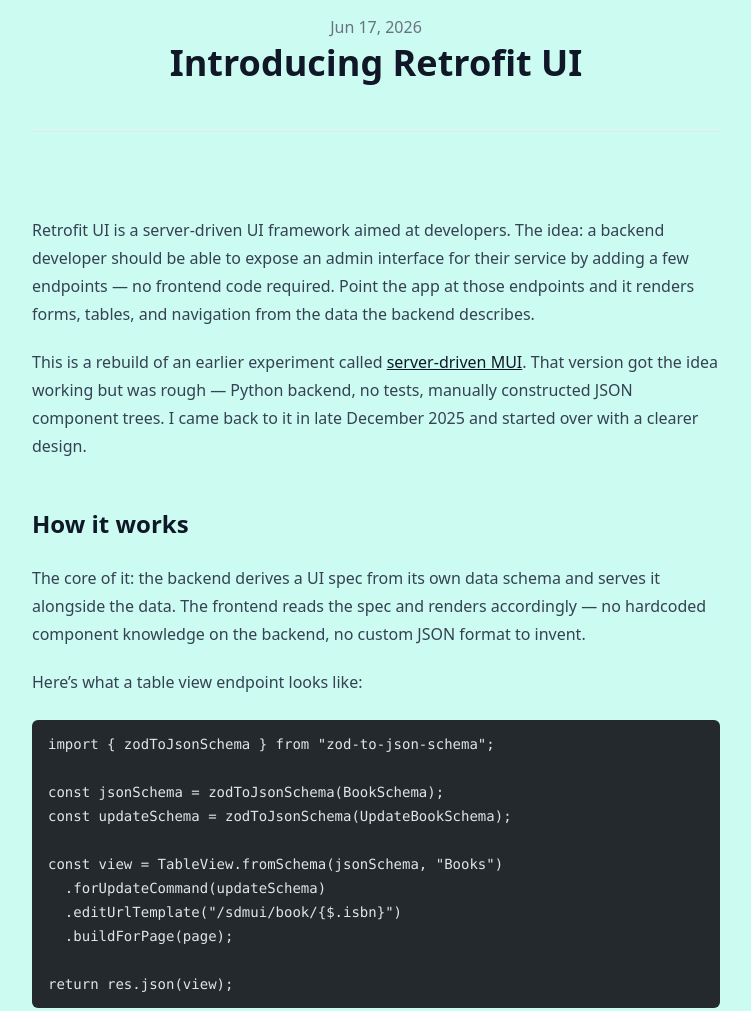
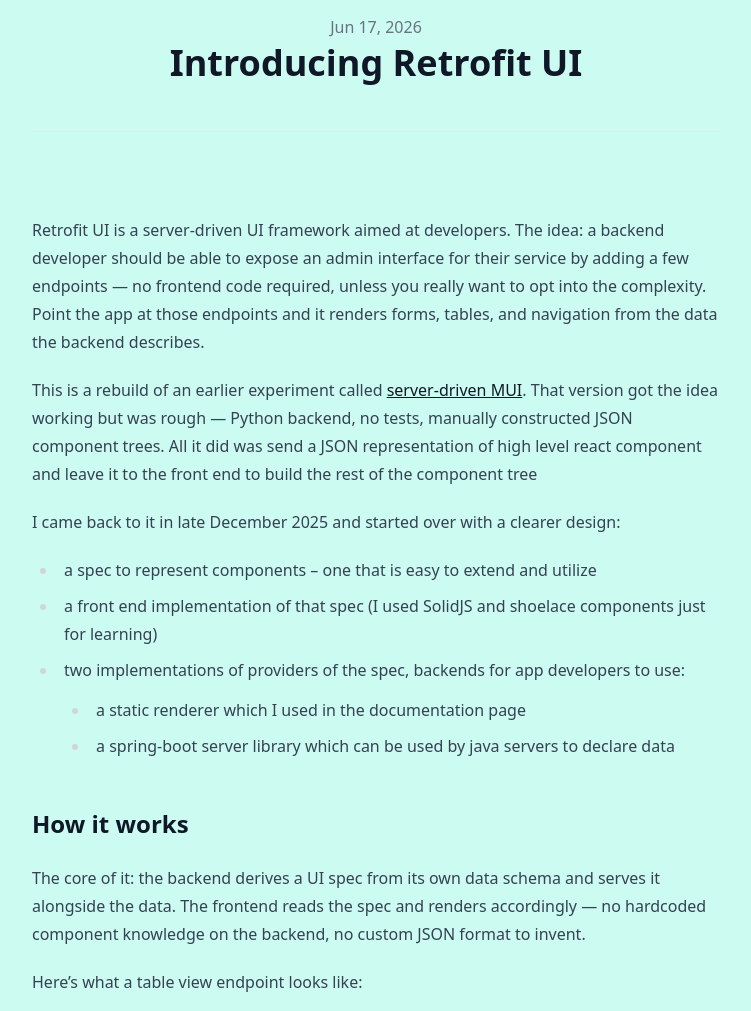
Before and after one commit to thenomadlad/adityadharacom, an Astro site: page /blog/retrofit-ui in a window 1280 px wide. Shown: the part 597-1608 px from the top of the page, without its empty margins (264-1015 px from the left). Built offline with nearby package versions, Linux system fonts and the light colour scheme; Astro itself is replaced by a stand-in of ours.

Commit message:
Update retrofit-ui.md

```diff
--- a/src/content/blog/retrofit-ui.md
+++ b/src/content/blog/retrofit-ui.md
@@ -9,7 +9,7 @@
 
 Retrofit UI is a server-driven UI framework aimed at developers. The idea: a
 backend developer should be able to expose an admin interface for their service
-by adding a few endpoints — no frontend code required. Point the app at those
+by adding a few endpoints — no frontend code required, unless you really want to opt into the complexity. Point the app at those
 endpoints and it renders forms, tables, and navigation from the data the backend
 describes.
 
@@ -18,8 +18,17 @@
 This is a rebuild of an earlier experiment called
 [server-driven MUI](/blog/hotw-002-server-driven-mui). That version got the idea
 working but was rough — Python backend, no tests, manually constructed JSON
-component trees. I came back to it in late December 2025 and started over with a
-clearer design.
+component trees. All it did was send a JSON representation of high level react component and leave it to the front end to build the rest of the component tree
+
+I came back to it in late December 2025 and started over with a
+clearer design:
+
+- a spec to represent components -- one that is easy to extend and utilize
+- a front end implementation of that spec (I used SolidJS and shoelace components just for learning)
+- two implementations of providers of the spec, backends for app developers to use:
+  - a static renderer which I used in the documentation page
+  - a spring-boot server library which can be used by java servers to declare data
+
 
 ## How it works
 
@@ -183,6 +192,12 @@
 
 <!-- TODO: Screenshot of the table view / form view in action. The nice-table-component-demo from the original post shows the old version; would be good to have a side-by-side or a fresh screenshot of proto2 running. -->
 
+## Key Learnings
+
+- TODO: better for the data to be provided along with the display UI (show an example of a table spec and why it's better to pass the fully formatted data with the display spec
+- dogfooding brought out better design (i.e. building our docs page, and chalk-app) helped inform the details of the design
+- AI harnesses can be built easily with spec driven development
+
 ## What's next
 
 The roadmap calls out two more things worth doing: better handling of nested
@@ -191,6 +206,8 @@
 pattern on the backend). The `editUrlTemplate` is a start but it's a string
 template, not typed.
 
+TODO: also comment on refactoring and improvements to the design from creating several applications
+
 The original question — whether a developer can build a working admin UI by
 writing only backend code — has a cleaner answer now: yes, for the cases the
 prototypes cover. The gap is still the long tail of UI patterns that don't fit
```
